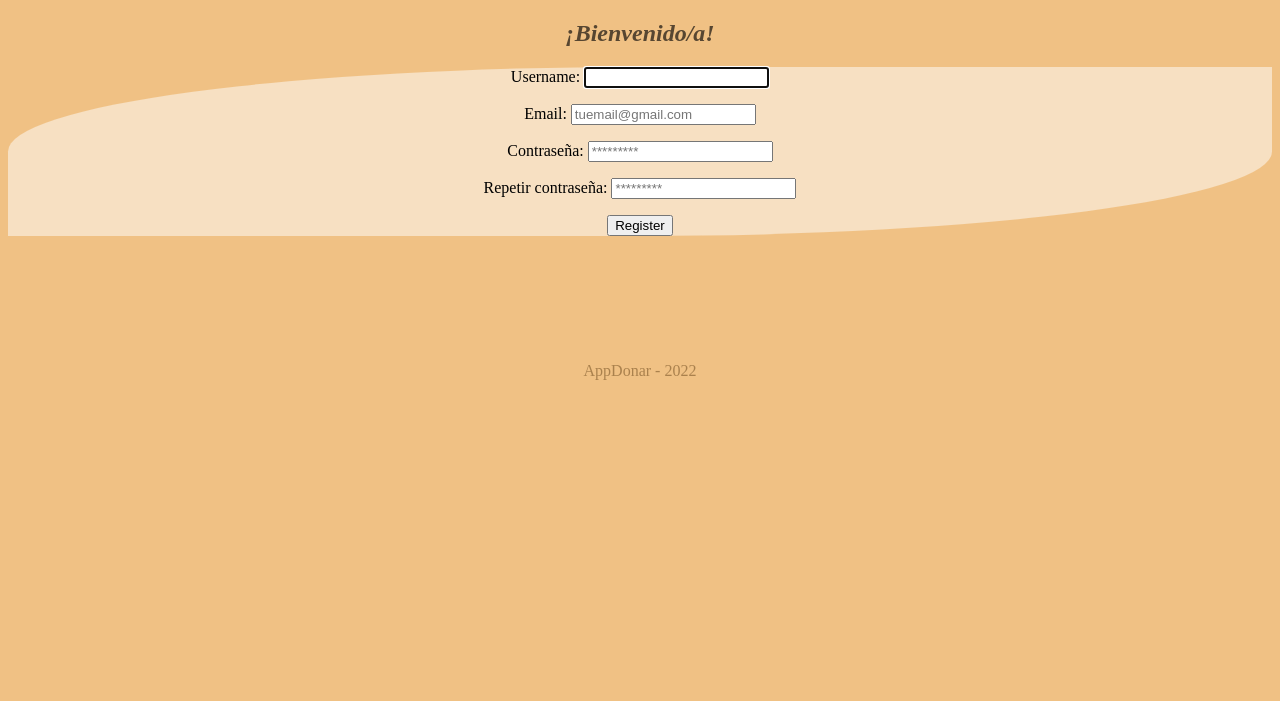
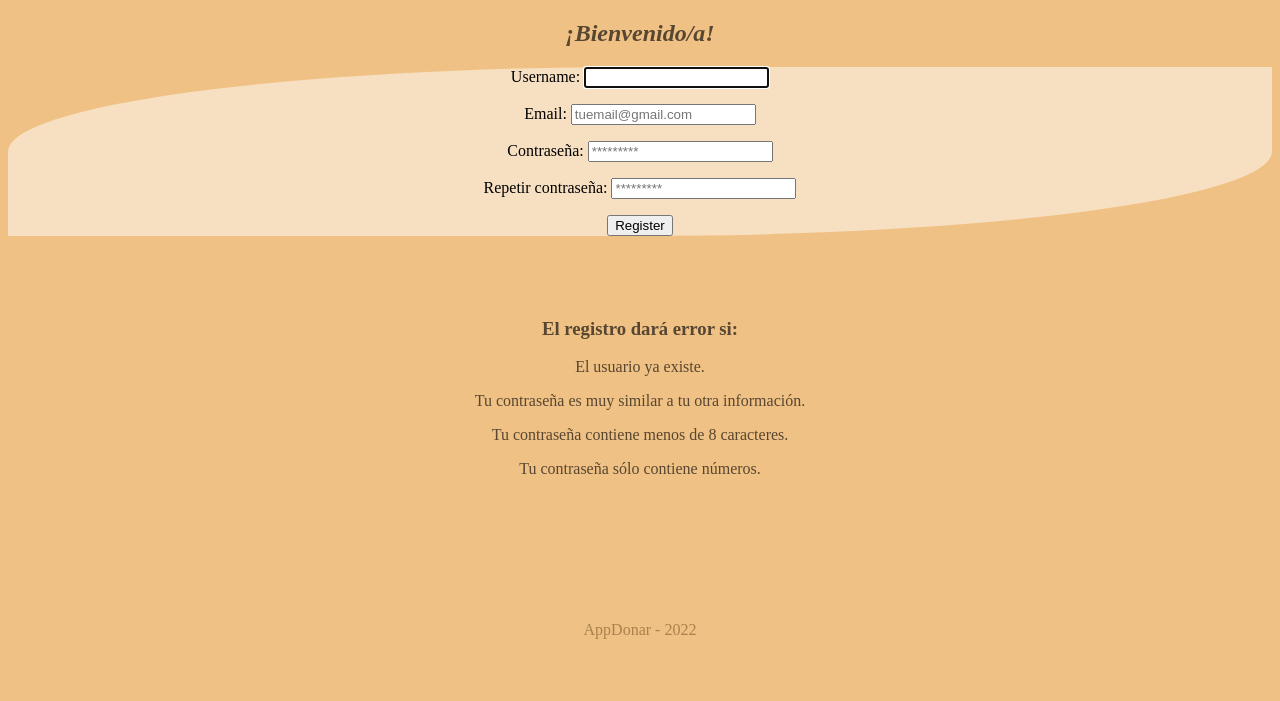
Before and after one commit to amaroferraris/appDonar, a Django app: page /registro/ in a window 1280 px wide. Shown: the top 701 px of the page. Run offline with Django 4.2, Linux system fonts and the light colour scheme; parts of the project's set-up code (start-up, migrations or seed data) failed here and were passed over.

Commit message:
Debugging error de registro

```diff
--- a/AppDonar/models.py
+++ b/AppDonar/models.py
@@ -9,7 +9,7 @@ class Ropa(models.Model):
     talle = models.CharField(max_length=50)
     color = models.CharField(max_length=50)
     email = models.EmailField()
-    imagen = models.ImageField(upload_to='articulos', null = True, blank = True)
+    imagen = models.ImageField(null = True, blank = True)
 
     def __str__(self):
         return f'Tipo: {self.tipo} | Talle: {self.talle} | Color: {self.color} | Email: {self.email} '
--- a/AppDonar/template/inicio.html
+++ b/AppDonar/template/inicio.html
@@ -26,7 +26,7 @@
     <p class="lead">Bienvenid@ a la AppDonar, una aplicación para donar o encontrar lo que te haga falta.</p>
   </main>
 
-  <footer style="color: rgba(182, 160, 131, 0.856); padding: 10%;" align="center">AppDonar - 2022</footer>
+  <footer style="color: rgba(182, 160, 131, 0.856); padding: 5%;" align="center">AppDonar - 2022</footer>
 
 </div>
 
--- a/AppDonar/template/registro.html
+++ b/AppDonar/template/registro.html
@@ -8,12 +8,20 @@
 </head>
 <body style="background-color: rgb(240, 193, 132);" >
     <h2 align="center" style="color: rgb(87, 70, 49); font-style: italic;">¡Bienvenido/a!</h2>
-    <form align="center" style="background-color: rgb(247, 224, 194); border-bottom-right-radius: 50%; border-top-left-radius: 50%;" method="POST">
+    <form align="center" style="background-color: rgb(247, 224, 194); border-bottom-right-radius: 50%; border-top-left-radius: 50%;" action="" method="POST">
         {% csrf_token %}
         {{ form.as_p }}
 
         <button type="submit">Register</button>
     </form>
-    <footer style="color: rgba(110, 76, 31, 0.543); padding: 10%;" align="center">AppDonar - 2022</footer>
+
+    <div align="center" style="color: rgb(87, 70, 49); padding: 5%;">
+        <h3>El registro dará error si:</h3>
+        <p>El usuario ya existe.</p>
+        <p>Tu contraseña es muy similar a tu otra información.</p>
+        <p>Tu contraseña contiene menos de 8 caracteres.</p>
+        <p>Tu contraseña sólo contiene números.</p>
+    </div>
+    <footer style="color: rgba(110, 76, 31, 0.543); padding: 5%;" align="center">AppDonar - 2022</footer>
 </body>
 </html>
--- a/AppDonar/views.py
+++ b/AppDonar/views.py
@@ -265,20 +265,26 @@ def login_request(request):
     form = AuthenticationForm()
     return render(request, 'login.html', {"form":form})
 
+# def registro(request):
+    # form = UserRegisterForm()
+    # if request.method == 'POST':
+        # if form.is_valid():
+#
+            # form.save()
+            # return redirect("/login/")
+
 def registro(request):
-    form = UserRegisterForm()
     if request.method == 'POST':
+        #  form = UserCreationForm(request.POST)
+        form = UserRegisterForm(request.POST)
         if form.is_valid():
-
+            # username = form.cleaned_data["username"]
             form.save()
             return redirect("/login/")
+    # form = UserCreationForm()
+    form = UserRegisterForm()
+    return render(request, "registro.html", {"form":form})
 
-    else:
-
-        # form = UserRegisterForm()
-        return render(request, "registro.html", {"form":form})
-
-    # return render(request, "registro.html", {"form":form})
 
 @login_required
 def editarPerfil(request):
--- a/proyectoFinal/settings.py
+++ b/proyectoFinal/settings.py
@@ -128,9 +128,8 @@ DEFAULT_AUTO_FIELD = 'django.db.models.BigAutoField'
 LOGIN_URL = '/login/'
 
 MEDIA_URL = '/media/'
-MEDIA_ROOT = os.path.join(BASE_DIR, 'media')
+MEDIA_ROOT = os.path.join(BASE_DIR, 'static/images')
 
-######################################################
 STATIC_ROOT = os.path.join(BASE_DIR, 'staticfiles')
 STATIC_TMP = os.path.join(BASE_DIR, 'static')
 
```
Also changed, not shown: NOTAS.txt (+25 -0 lines), AppDonar/migrations/0004_alter_ropa_imagen.py (added), db.sqlite3, static/images/avatares/dexter.jpg (added), static/images/remera.jpg (added).
